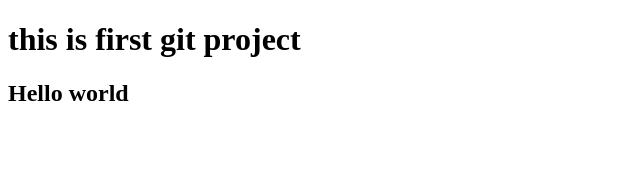
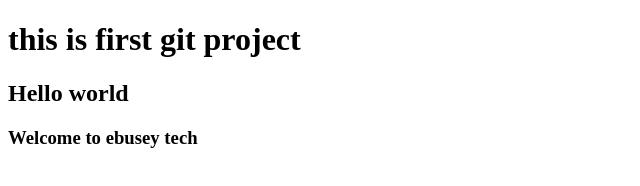
Before and after one commit to abhijeet-ebusey/gittest, a plain HTML site: page index.html in a window 1280 px wide. Shown: the whole page, without its empty margins (0-640 px from the left). Drawn offline with Linux system fonts and the light colour scheme.

Commit message:
added welcome message

```diff
--- a/index.html
+++ b/index.html
@@ -8,5 +8,6 @@
 <body>
     <h1>this is first git project</h1>
     <h2>Hello world</h2>
+    <h3>Welcome to ebusey tech</h3>
 </body>
 </html>
```
